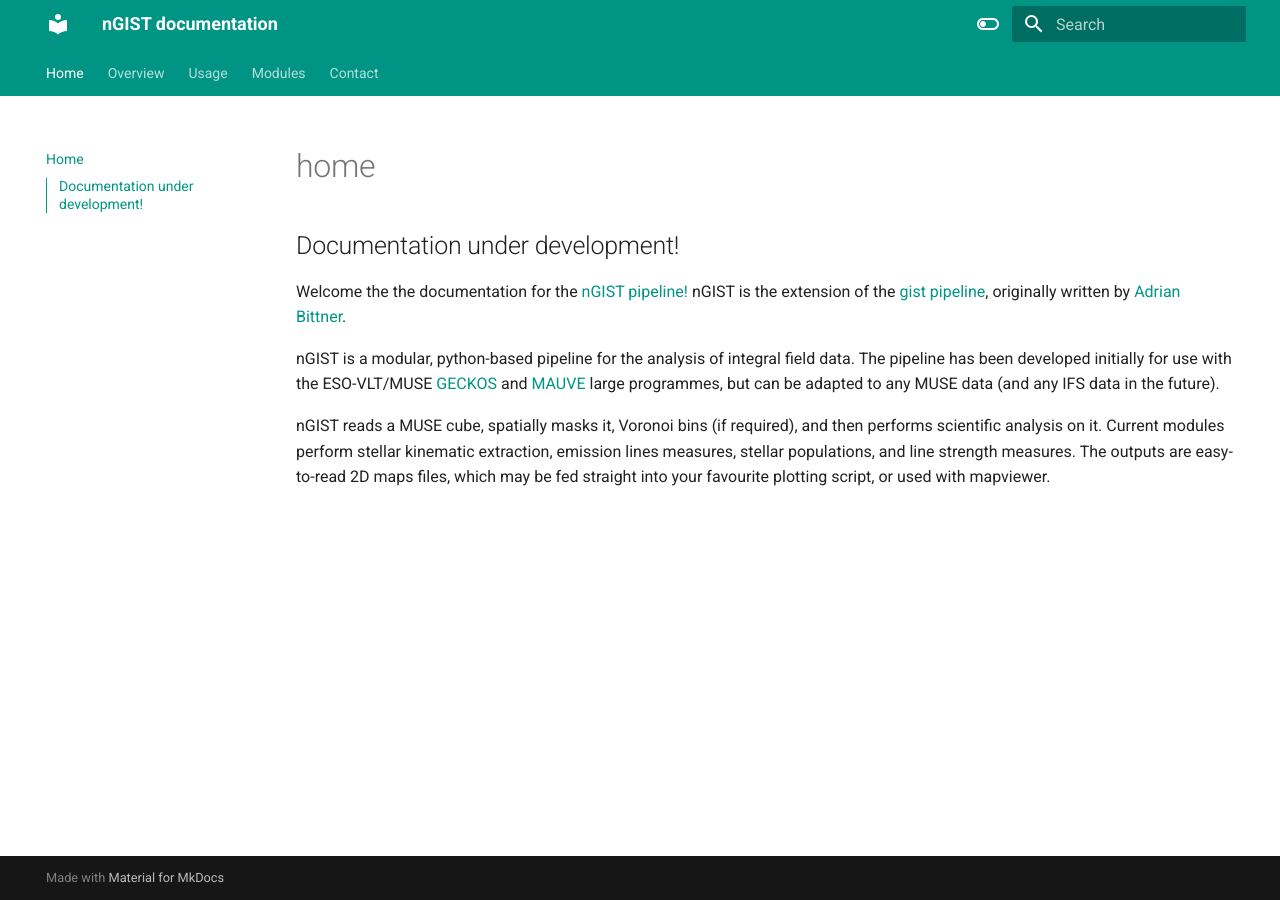
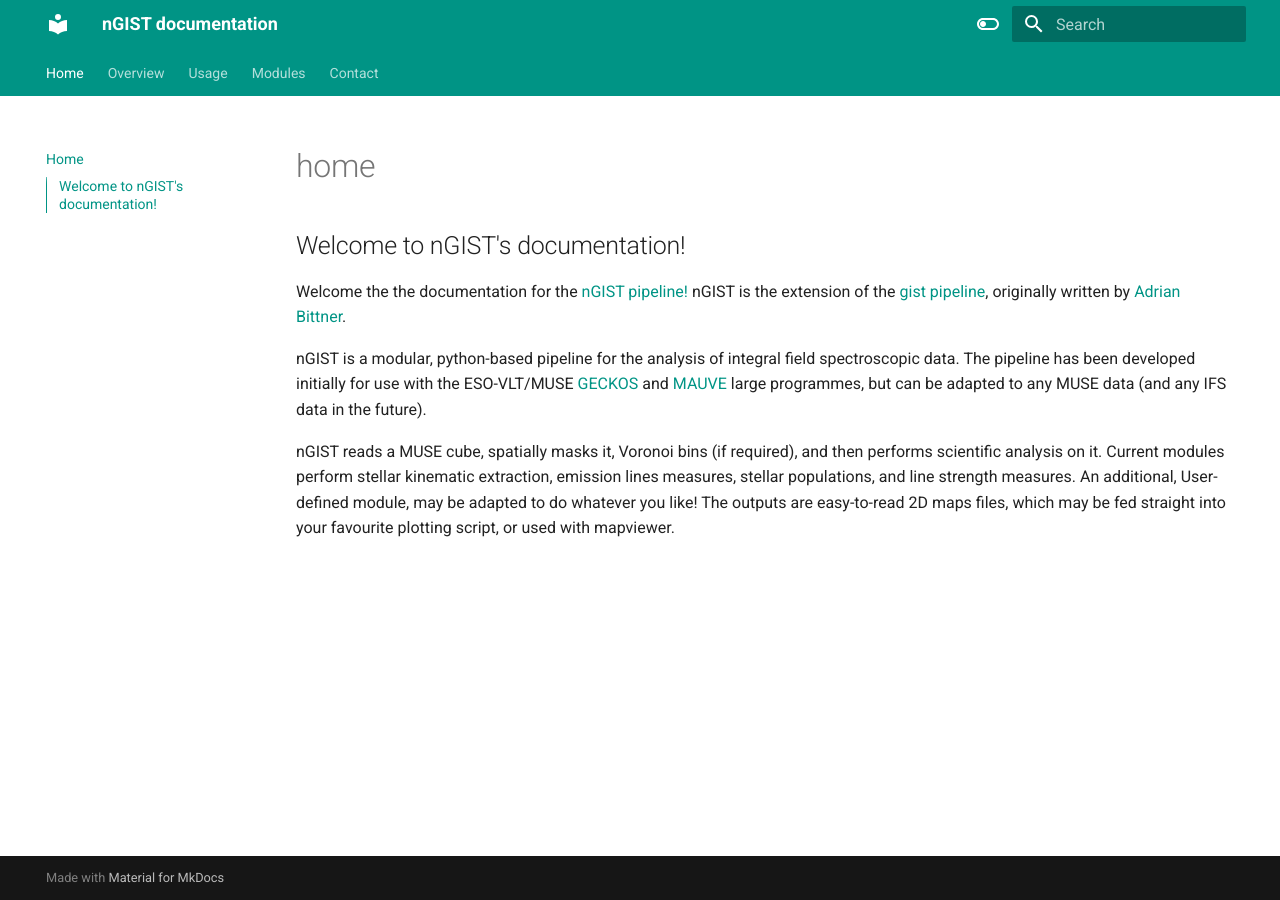
Before and after one commit to geckos-survey/gist-documentation, an MkDocs documentation site: the page built from docs/index.md, in a window 1280 px wide. Built offline with MkDocs 1.6.1 and Material for MkDocs 9.7.7, drawn with Linux system fonts in a browser that asks for light colours.

Commit message:
Update index.md

```diff
--- a/docs/index.md
+++ b/docs/index.md
@@ -1,10 +1,10 @@
 # home
 
-## Documentation under development!
+## Welcome to nGIST's documentation!
 
 Welcome the the documentation for the [nGIST pipeline!](https://github.com/geckos-survey/ngist)
 nGIST is the extension of the [gist pipeline](https://abittner.gitlab.io/thegistpipeline/), originally written by [Adrian Bittner](https://ui.adsabs.harvard.edu/abs/2019A%26A...628A.117B/abstract).
 
-nGIST is a modular, python-based pipeline for the analysis of integral field data. The pipeline has been developed initially for use with the ESO-VLT/MUSE [GECKOS](https://geckos-survey.org/) and [MAUVE](https://mauve.icrar.org/) large programmes, but can be adapted to any MUSE data (and any IFS data in the future).
+nGIST is a modular, python-based pipeline for the analysis of integral field spectroscopic data. The pipeline has been developed initially for use with the ESO-VLT/MUSE [GECKOS](https://geckos-survey.org/) and [MAUVE](https://mauve.icrar.org/) large programmes, but can be adapted to any MUSE data (and any IFS data in the future).
 
-nGIST reads a MUSE cube, spatially masks it, Voronoi bins (if required), and then performs scientific analysis on it. Current modules perform stellar kinematic extraction, emission lines measures, stellar populations, and line strength measures. The outputs are easy-to-read 2D maps files, which may be fed straight into your favourite plotting script, or used with mapviewer.
+nGIST reads a MUSE cube, spatially masks it, Voronoi bins (if required), and then performs scientific analysis on it. Current modules perform stellar kinematic extraction, emission lines measures, stellar populations, and line strength measures. An additional, User-defined module, may be adapted to do whatever you like! The outputs are easy-to-read 2D maps files, which may be fed straight into your favourite plotting script, or used with mapviewer.
```
